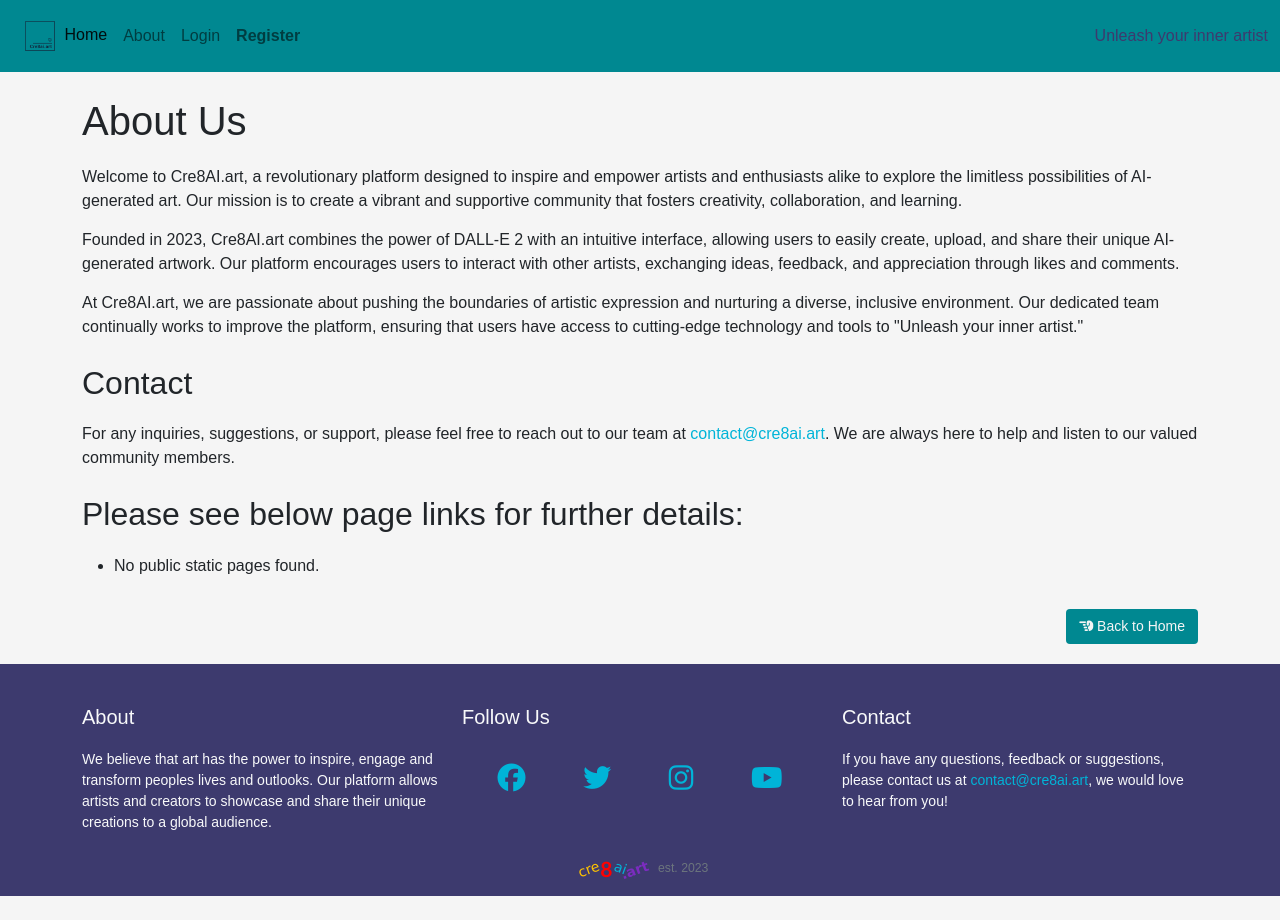
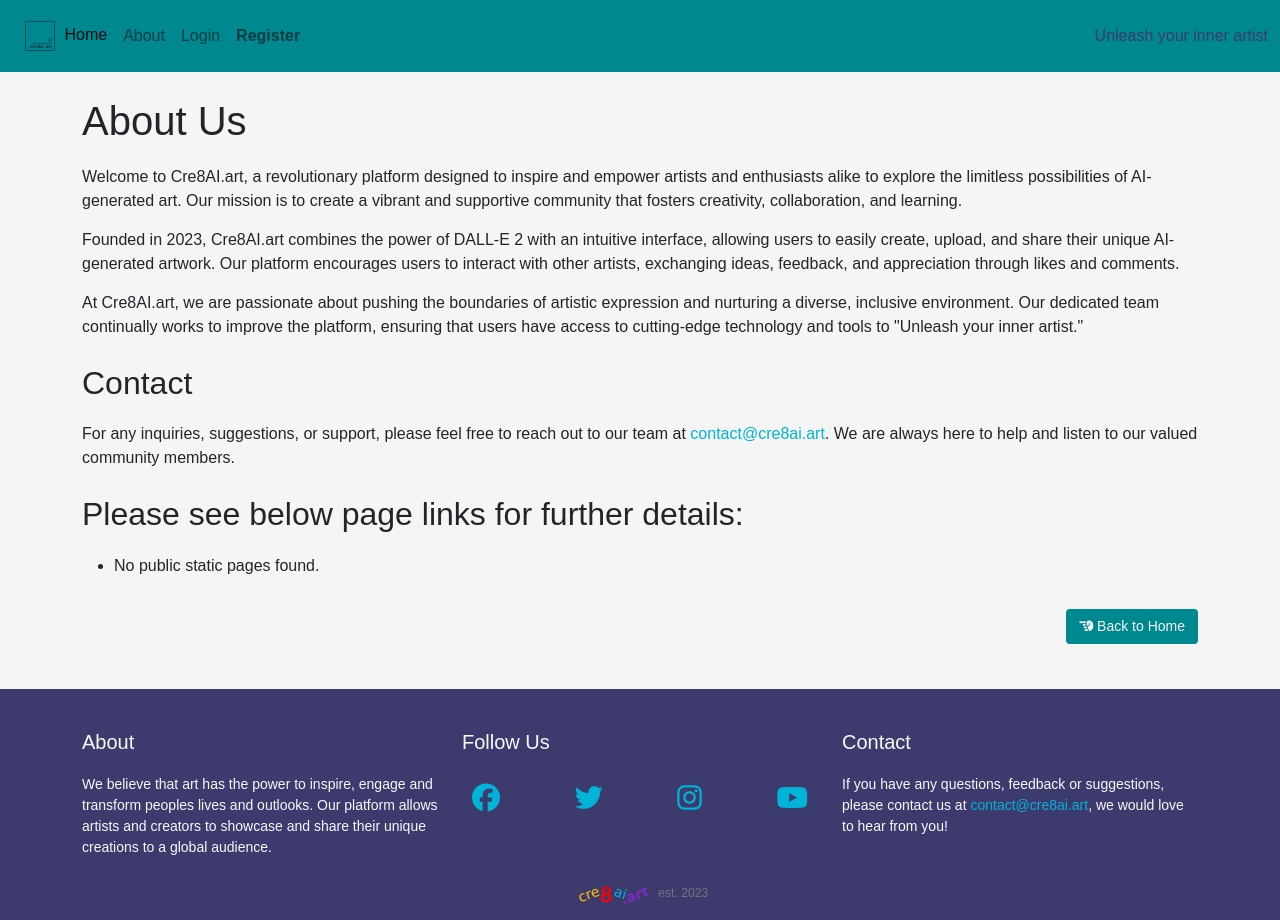
Before and after one commit to KC-7/ai-art-site, a Django app: page /about/ in a window 1280 px wide. Before the commit the page ends 896 px from the top, so only its background shows below. Run offline with Django 3.2, Linux system fonts and the light colour scheme; data that the repository does not hold is empty; some libraries are stand-ins or nearby versions.

Commit message:
Footer: Update styling to fix positioning.

```diff
--- a/static/css/style.css
+++ b/static/css/style.css
@@ -17,18 +17,18 @@ body {
     background-color: var(--col-8);
     font-family: Arial, sans-serif;
     position: relative;
+    display: flex;
+    flex-direction: column;
     min-height: 100vh;
 }
 
 .content-wrapper {
-    padding-bottom: 250px;
+    padding-bottom: 25px;
 }
 
-.footer {
-    position: absolute;
-    bottom: 0;
-    width: 100%;
-}
+footer {
+    margin-top: auto;
+  }
 
 .hide {
     display: none;
@@ -178,11 +178,10 @@ p {
 }
 
 .social-icons {
-    padding: 15px 10%;
     display: flex;
     justify-content: space-between;
-    width: 100%;
-    height: 100%;
+    padding: 10px;
+    margin: 0;
 }
 
 /* ------------------------------------------------- Buttons */
--- a/templates/base.html
+++ b/templates/base.html
@@ -72,21 +72,7 @@
         }, 3000);
     </script>
 
-    <!-- Script to adjust padding-bottom based on footer height -->
-    <script>
-        // Function to adjust padding-bottom based on footer height
-        function adjustContentWrapperPadding() {
-            const footer = document.querySelector('.footer');
-            const contentWrapper = document.querySelector('.content-wrapper');
 
-            const footerHeight = footer.offsetHeight;
-            contentWrapper.style.paddingBottom = footerHeight + 'px';
-        }
-        // Calls the function initially
-        adjustContentWrapperPadding();
-        // Calls the function again if the window is resized
-        window.addEventListener('resize', adjustContentWrapperPadding);
-    </script>
 
     <!-- Script for Font Awesome -->
     <script src="https://kit.fontawesome.com/872cb96f02.js" crossorigin="anonymous"></script>
```
